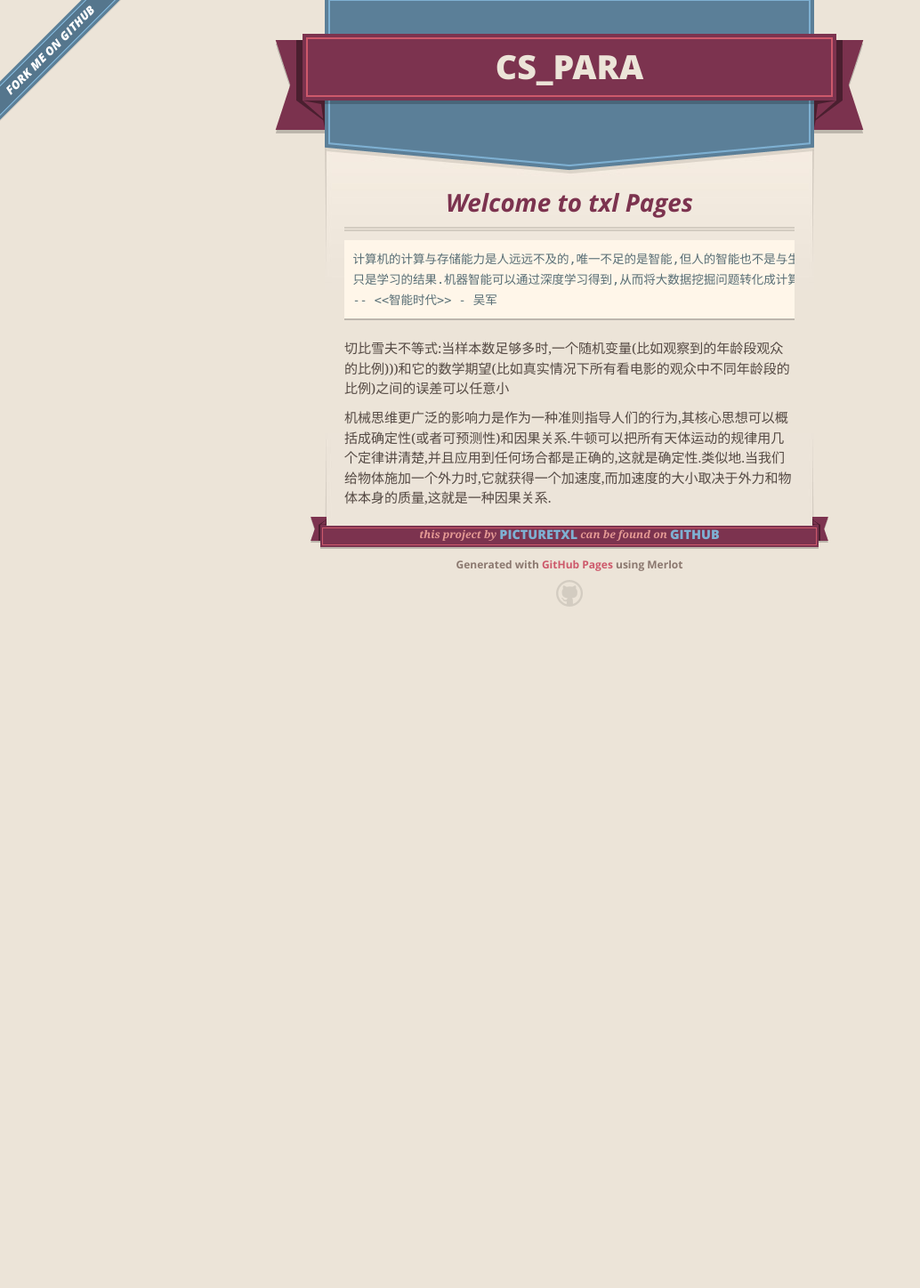
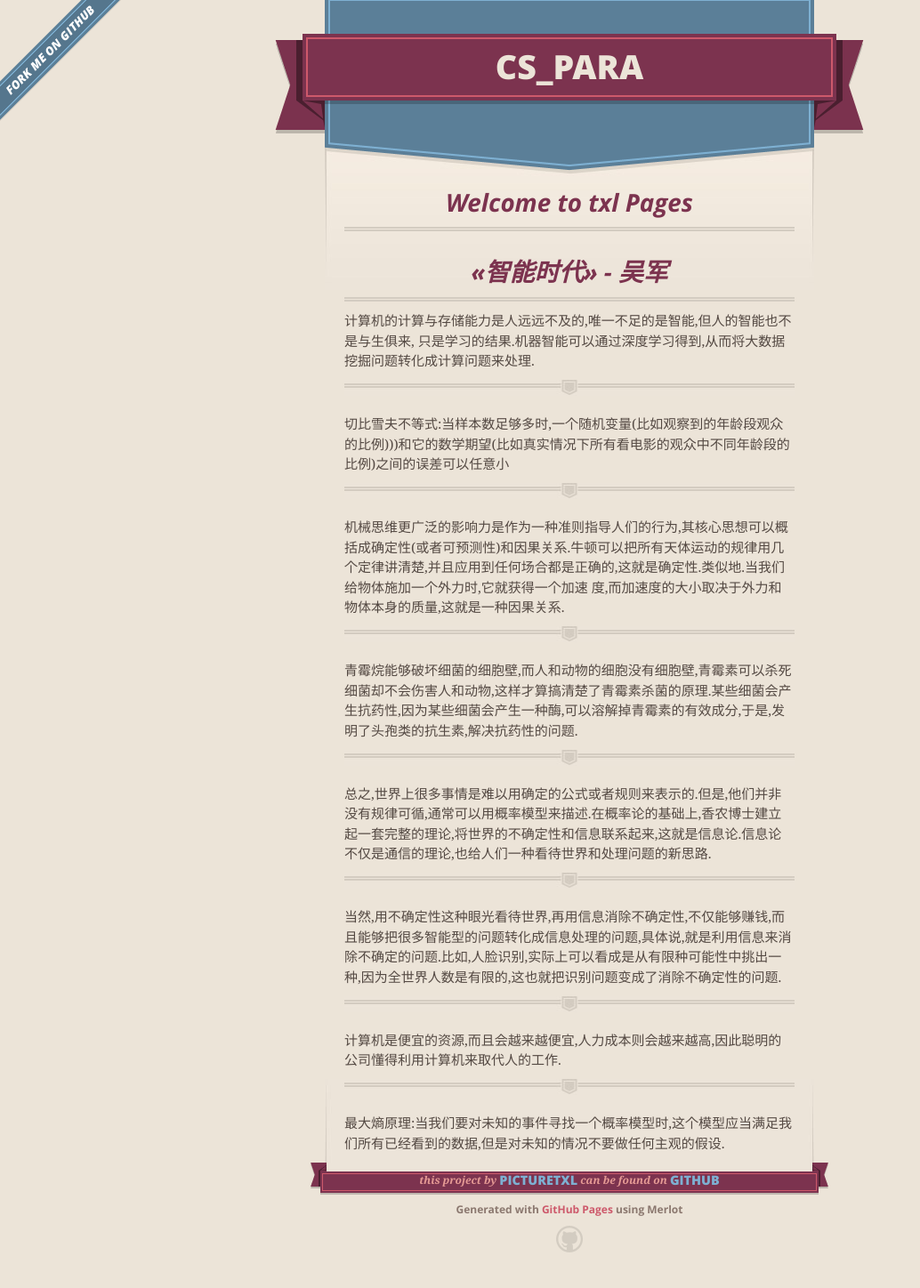
Before and after one commit to picturetxl/cs_para, a Jekyll site: the page built from index.md, in a window 1280 px wide. Shown: the whole page at 89% size, without its empty margins (0-1034 px from the left). Built offline with Jekyll 4.4.1, drawn with Linux system fonts in a browser that asks for light colours; our own code applies the rules of GitHub Pages for plain Markdown files; the repository's description, which GitHub fills in, is left out; before the commit the page ends 900 px from its top, so only the background shows below that.

Commit message:
Update index.md

````diff
--- a/index.md
+++ b/index.md
@@ -1,13 +1,35 @@
 ## Welcome to txl Pages
 
+## <<智能时代>> - 吴军
 
-```
 计算机的计算与存储能力是人远远不及的,唯一不足的是智能,但人的智能也不是与生俱来,
 只是学习的结果.机器智能可以通过深度学习得到,从而将大数据挖掘问题转化成计算问题来处理.
--- <<智能时代>> - 吴军
-```
+
+---
 
 切比雪夫不等式:当样本数足够多时,一个随机变量(比如观察到的年龄段观众的比例)))和它的数学期望(比如真实情况下所有看电影的观众中不同年龄段的比例)之间的误差可以任意小
 
+---
 
-机械思维更广泛的影响力是作为一种准则指导人们的行为,其核心思想可以概括成确定性(或者可预测性)和因果关系.牛顿可以把所有天体运动的规律用几个定律讲清楚,并且应用到任何场合都是正确的,这就是确定性.类似地.当我们给物体施加一个外力时,它就获得一个加速度,而加速度的大小取决于外力和物体本身的质量,这就是一种因果关系.
+机械思维更广泛的影响力是作为一种准则指导人们的行为,其核心思想可以概括成确定性(或者可预测性)和因果关系.牛顿可以把所有天体运动的规律用几个定律讲清楚,并且应用到任何场合都是正确的,这就是确定性.类似地.当我们给物体施加一个外力时,它就获得一个加速
+度,而加速度的大小取决于外力和物体本身的质量,这就是一种因果关系.
+
+---
+
+青霉烷能够破坏细菌的细胞壁,而人和动物的细胞没有细胞壁,青霉素可以杀死细菌却不会伤害人和动物,这样才算搞清楚了青霉素杀菌的原理.某些细菌会产生抗药性,因为某些细菌会产生一种酶,可以溶解掉青霉素的有效成分,于是,发明了头孢类的抗生素,解决抗药性的问题.
+
+---
+
+总之,世界上很多事情是难以用确定的公式或者规则来表示的.但是,他们并非没有规律可循,通常可以用概率模型来描述.在概率论的基础上,香农博士建立起一套完整的理论,将世界的不确定性和信息联系起来,这就是信息论.信息论不仅是通信的理论,也给人们一种看待世界和处理问题的新思路.
+
+---
+
+当然,用不确定性这种眼光看待世界,再用信息消除不确定性,不仅能够赚钱,而且能够把很多智能型的问题转化成信息处理的问题,具体说,就是利用信息来消除不确定的问题.比如,人脸识别,实际上可以看成是从有限种可能性中挑出一种,因为全世界人数是有限的,这也就把识别问题变成了消除不确定性的问题.
+
+---
+
+计算机是便宜的资源,而且会越来越便宜,人力成本则会越来越高,因此聪明的公司懂得利用计算机来取代人的工作.
+
+---
+
+最大熵原理:当我们要对未知的事件寻找一个概率模型时,这个模型应当满足我们所有已经看到的数据,但是对未知的情况不要做任何主观的假设.
````
